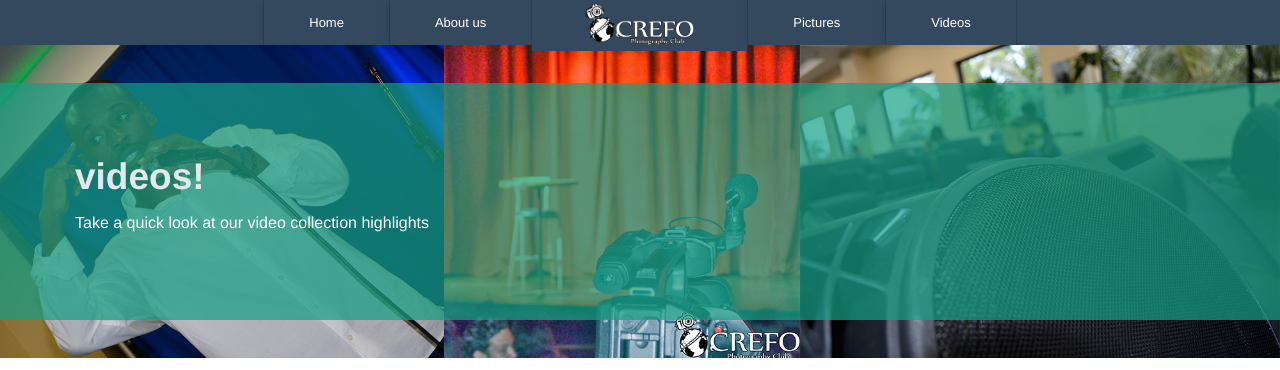
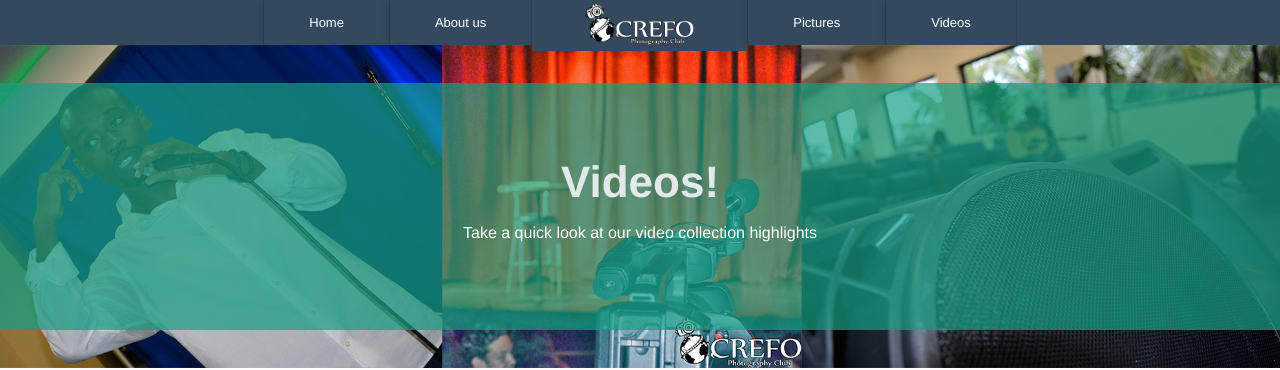
Before and after one commit to setie/Crefo-club-site-foundation, a website: page videos.html in a window 1280 px wide. Shown: the top 370 px of the page. Drawn offline with Linux system fonts and the light colour scheme; grey boxes are pictures that could not be loaded; some icons are missing.

Commit message:
videos updated

```diff
--- a/videos.html
+++ b/videos.html
@@ -81,8 +81,8 @@
     <div style="background-color: rgba(22, 160, 133,0.7);padding:5% 0% 5% 0%;min-height:100%;width:100%;">
       <div class="row">
         <div class="large-12 columns" >
-        <h2>videos! </h2>
-        <p>Take a quick look at our video collection highlights</p>
+        <h1 class="text-center">Videos! </h1>
+        <p class="text-center">Take a quick look at our video collection highlights</p>
    </div>
   </div>
     </div>
```
